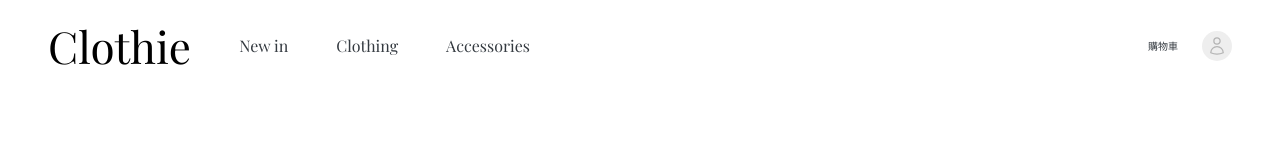
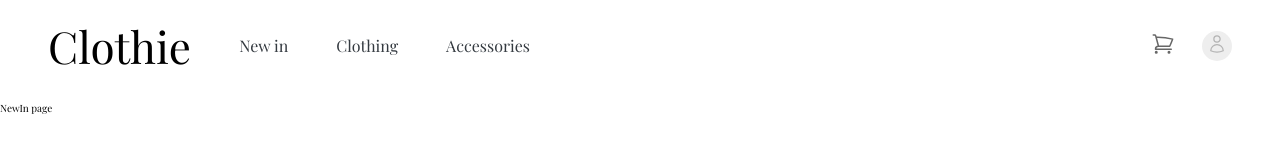
Before and after one commit to JohnnyHsu041/clothie-clothes-shop, a React (Create React App) app: page /newin in a window 1280 px wide. Shown: the top 165 px of the page. Built offline with nearby package versions, Linux system fonts and the light colour scheme.

Commit message:
created new in page and added link in header section

```diff
--- a/src/App.tsx
+++ b/src/App.tsx
@@ -2,6 +2,7 @@ import React from 'react';
 import { Routes, Route } from 'react-router-dom';
 
 import Home from './pages/Home';
+import NewIn from './pages/NewIn';
 import Clothing from './pages/Clothing';
 import Accessories from './pages/Accessories';
 import Cart from './pages/Cart';
@@ -18,6 +19,7 @@ function App() {
             <main>
                 <Routes>
                     <Route path="/" element={<Home />} />
+                    <Route path="/newin" element={<NewIn />} />
                     <Route path="/clothing" element={<Clothing />} />
                     <Route path="/accs" element={<Accessories />} />
                     <Route path="/cart" element={<Cart />} />
--- a/src/assets/styles/css/NavBar.module.css
+++ b/src/assets/styles/css/NavBar.module.css
@@ -26,6 +26,18 @@
 .user-nav div {
   cursor: pointer;
 }
+.user-nav__cart {
+  width: 3rem;
+  height: 3rem;
+  display: flex;
+  justify-content: center;
+  align-items: center;
+}
+.user-nav__cart svg {
+  width: 2.4rem;
+  height: 2.4rem;
+  color: #676767;
+}
 .user-nav__avatar {
   width: 3rem;
   height: 3rem;
--- a/src/assets/styles/css/global.css
+++ b/src/assets/styles/css/global.css
@@ -9,3 +9,7 @@ body {
   box-sizing: border-box;
   font-weight: 400;
 }
+a {
+  text-decoration: none;
+  color: inherit;
+}
--- a/src/assets/styles/stylus/components/header/NavBar.module.styl
+++ b/src/assets/styles/stylus/components/header/NavBar.module.styl
@@ -28,6 +28,18 @@
     & div
         cursor pointer
 
+.user-nav__cart
+    width 3rem
+    height 3rem
+    display flex
+    justify-content center
+    align-items center
+
+    & svg
+        width 2.4rem
+        height 2.4rem
+        color #676767
+
 .user-nav__avatar
     width 3rem
     height 3rem
--- a/src/assets/styles/stylus/global.styl
+++ b/src/assets/styles/stylus/global.styl
@@ -8,3 +8,7 @@ body
   padding 0
   box-sizing border-box
   font-weight 400
+
+a
+  text-decoration none
+  color inherit
--- a/src/components/header/NavBar.tsx
+++ b/src/components/header/NavBar.tsx
@@ -1,17 +1,44 @@
+import { Link } from 'react-router-dom';
 import s from '../../assets/styles/css/NavBar.module.css';
 
 const NavBar: React.FC = () => {
     return (
         <div className={s['nav-bar']}>
-            <div className={s.logo}>Clothie</div>
-            <div className={s['main-nav']}>
-                <div>New in</div>
-                <div>Clothing</div>
-                <div>Accessories</div>
+            <div className={s.logo}>
+                <Link to="/">Clothie</Link>
             </div>
+            <nav className={s['main-nav']}>
+                <div>
+                    <Link to="/newin">New in</Link>
+                </div>
+                <div>
+                    <Link to="/clothing">Clothing</Link>
+                </div>
+                <div>
+                    <Link to="/accs">Accessories</Link>
+                </div>
+            </nav>
             <nav className={s['user-nav']}>
-                <div className={s['user-nav__cart']}>購物車</div>
+                <div className={s['user-nav__cart']}>
+                    <Link to="/cart">
+                        <svg
+                            xmlns="http://www.w3.org/2000/svg"
+                            fill="none"
+                            viewBox="0 0 24 24"
+                            stroke-width="1.5"
+                            stroke="currentColor"
+                            className="w-6 h-6"
+                        >
+                            <path
+                                stroke-linecap="round"
+                                stroke-linejoin="round"
+                                d="M2.25 3h1.386c.51 0 .955.343 1.087.835l.383 1.437M7.5 14.25a3 3 0 00-3 3h15.75m-12.75-3h11.218c1.121-2.3 2.1-4.684 2.924-7.138a60.114 60.114 0 00-16.536-1.84M7.5 14.25L5.106 5.272M6 20.25a.75.75 0 11-1.5 0 .75.75 0 011.5 0zm12.75 0a.75.75 0 11-1.5 0 .75.75 0 011.5 0z"
+                            />
+                        </svg>
+                    </Link>
+                </div>
                 <div className={s['user-nav__avatar']}>
+                    <Link to="/user">
                         <svg
                             xmlns="http://www.w3.org/2000/svg"
                             fill="none"
@@ -26,6 +53,7 @@ const NavBar: React.FC = () => {
                                 d="M15.75 6a3.75 3.75 0 11-7.5 0 3.75 3.75 0 017.5 0zM4.501 20.118a7.5 7.5 0 0114.998 0A17.933 17.933 0 0112 21.75c-2.676 0-5.216-.584-7.499-1.632z"
                             />
                         </svg>
+                    </Link>
                 </div>
             </nav>
         </div>
--- /dev/null
+++ b/src/pages/NewIn/index.tsx
@@ -0,0 +1,5 @@
+const NewIn: React.FC = () => {
+    return <p>NewIn page</p>;
+};
+
+export default NewIn;
```
Lines whose indentation alone changed are shown as unchanged.
